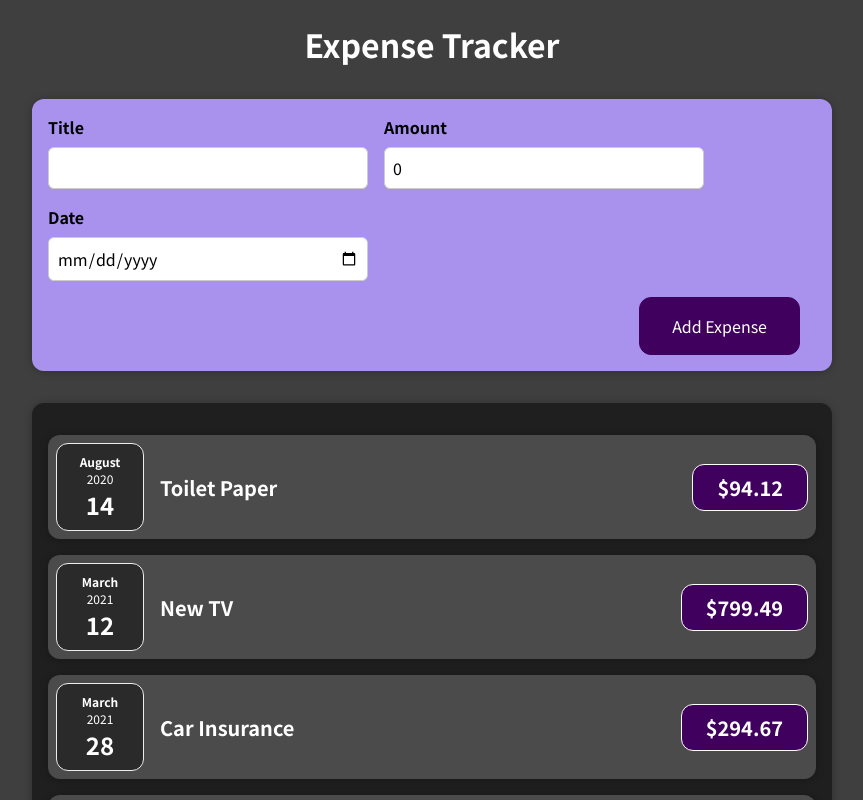
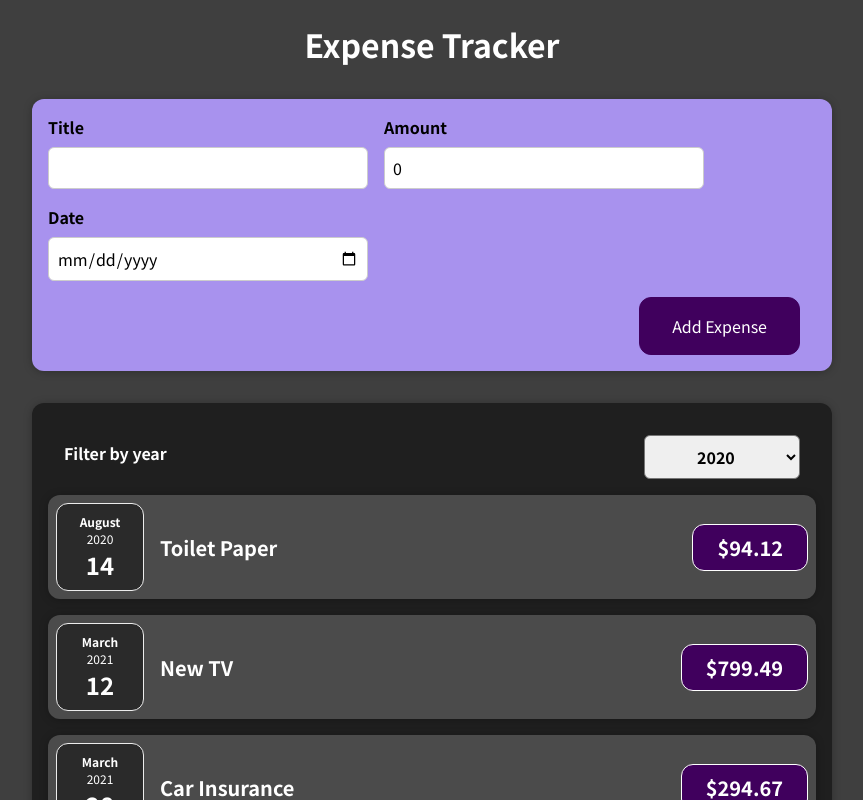
Before and after one commit to Victor-Guerrero-Devs/react-expense-tracker, a React (Vite) app: page / in a window 1280 px wide. Shown: the top 800 px of the page, without its empty margins (208-1071 px from the left). Built offline with nearby package versions, Linux system fonts and the light colour scheme.

Commit message:
Add ExpenseFilter to Expenses

```diff
--- /dev/null
+++ b/src/components/Expenses/ExpenseFilter.css
@@ -0,0 +1,24 @@
+.expenses-filter {
+  color: white;
+  padding: 0 1rem;
+}
+
+.expenses-filter__control {
+  display: flex;
+  width: 100%;
+  align-items: center;
+  justify-content: space-between;
+  margin: 1rem 0;
+}
+
+.expenses-filter label {
+  font-weight: bold;
+  margin-bottom: 0.5rem;
+}
+
+.expenses-filter select {
+  font: inherit;
+  padding: 0.5rem 3rem;
+  font-weight: bold;
+  border-radius: 6px;
+}
--- /dev/null
+++ b/src/components/Expenses/ExpenseFilter.jsx
@@ -0,0 +1,24 @@
+import React from 'react';
+import './ExpenseFilter.css';
+
+const ExpenseFilter = ({ selected, onChangeFilter }) => {
+  const dropdownChangeHandler = (event) => {
+    onChangeFilter(event.target.value);
+  };
+
+  return (
+    <div className="expenses-filter">
+      <div className="expenses-filter__control">
+        <label>Filter by year</label>
+        <select value={selected} onChange={dropdownChangeHandler}>
+          <option value="2022">2022</option>
+          <option value="2021">2021</option>
+          <option value="2020">2020</option>
+          <option value="2019">2019</option>
+        </select>
+      </div>
+    </div>
+  );
+};
+
+export default ExpenseFilter;
--- a/src/components/Expenses/Expenses.jsx
+++ b/src/components/Expenses/Expenses.jsx
@@ -1,11 +1,21 @@
-import React from 'react';
+import React, { useState } from 'react';
 import ExpenseItem from './ExpenseItem';
+import ExpenseFilter from './ExpenseFilter';
 import Card from '../UI/Card';
 import './Expenses.css';
 
 const Expenses = ({ items }) => {
+  const [filteredYear, setFilteredYear] = useState('2020');
+
+  const filterChangeHandler = (selectedYear) => {
+    setFilteredYear(selectedYear);
+  };
   return (
     <Card className="expenses">
+      <ExpenseFilter
+        selected={filteredYear}
+        onChangeFilter={filterChangeHandler}
+      />
       {items.map((expense) => (
         <ExpenseItem
           id={expense.id}
```
